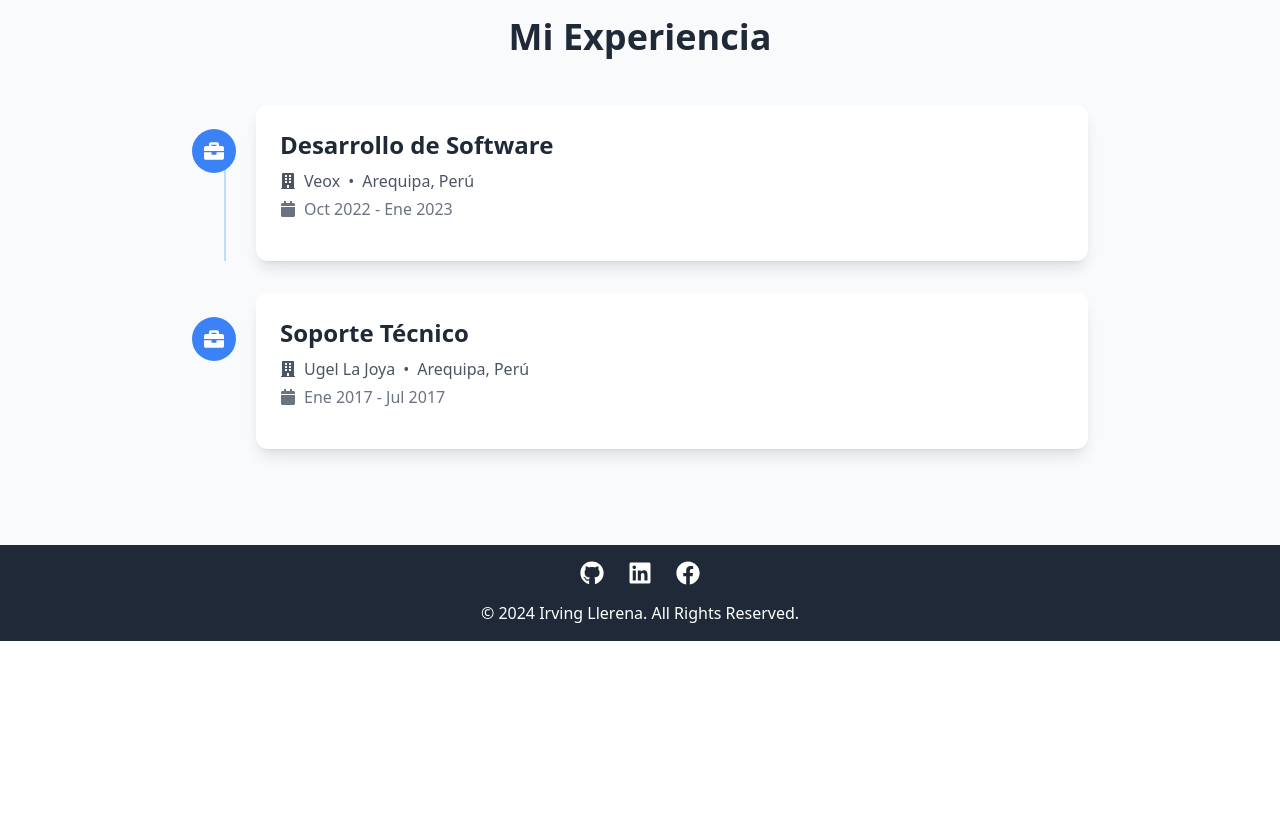
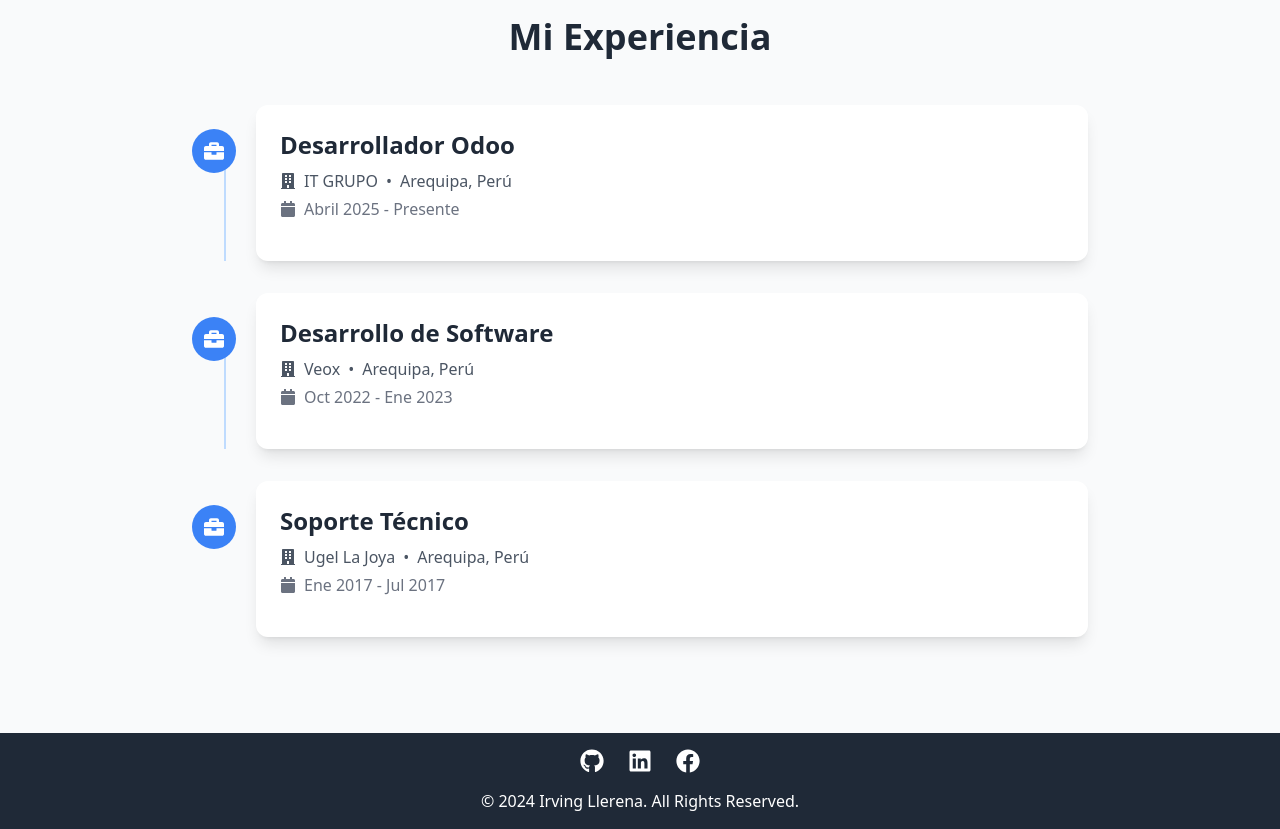
Before and after one commit to dotir/portafolio, a React (Create React App) app: page / in a window 1280 px wide. Shown: the part 2920-3749 px from the top of the page. Before the commit the page ends 3561 px from the top, so only its background shows below. Built offline with nearby package versions, Linux system fonts and the light colour scheme.

Commit message:
experiencia en IT grupo

```diff
--- a/src/pages/Experience.js
+++ b/src/pages/Experience.js
@@ -2,6 +2,19 @@ import React from 'react';
 import { FaBriefcase, FaCalendar, FaBuilding } from 'react-icons/fa';
 
 const experiences = [
+  {
+    title: 'Desarrollador Odoo',
+    company: 'IT GRUPO',
+    location: 'Arequipa, Perú',
+    duration: 'Abril 2025 - Presente',
+    description: 'Desarrollo y personalización de módulos Odoo para mejorar la funcionalidad del sistema ERP.',
+    responsibilities: [
+      'Desarrollo de módulos personalizados en Odoo',
+      'Integración de Odoo con otros sistemas',
+      'Optimización de procesos empresariales',
+      'Soporte técnico y mantenimiento de sistemas Odoo'
+    ]
+  },
   {
     title: 'Desarrollo de Software',
     company: 'Veox',
```
